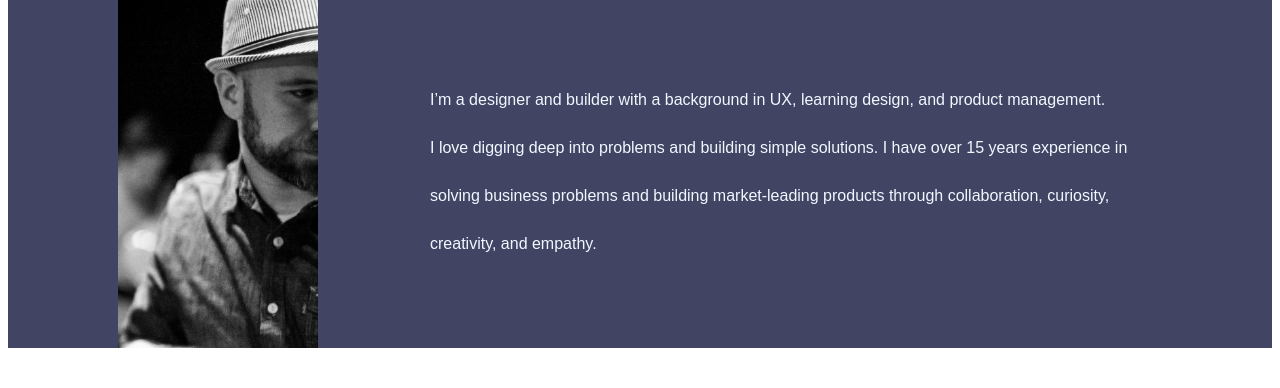
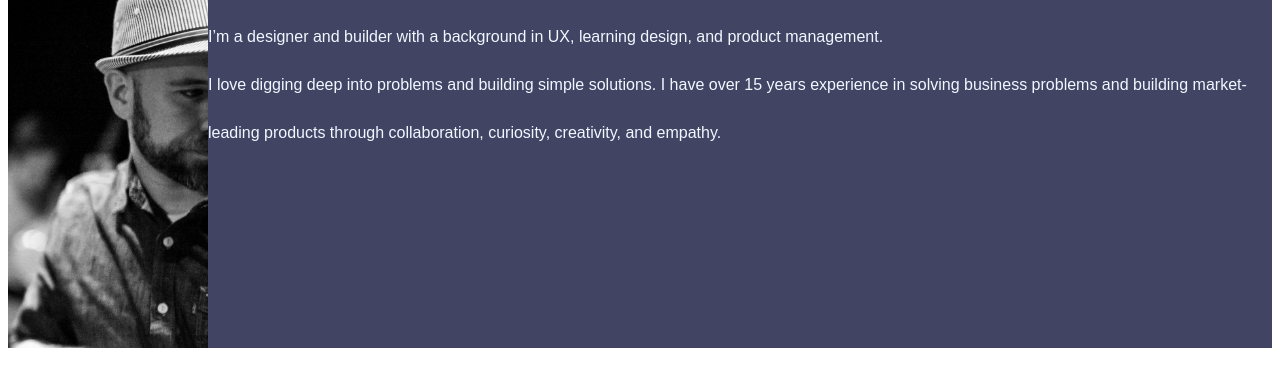
Before and after one commit to odellnat/UX_UI_HW_18, a plain HTML site: page index.html in a window 1280 px wide. Shown: the part 216-604 px from the top of the page. Drawn offline with Linux system fonts and the light colour scheme.

Commit message:
1-29-22 1139

```diff
--- a/css/style.css
+++ b/css/style.css
@@ -8,7 +8,7 @@ body {
 
 .navGrid {
   display: grid;
-  grid-template-columns: 1fr 2fr;
+  grid-template-columns: 31% 69%;
   grid-template-areas:
       "firstName logoImage"
       "lastName topNav";
@@ -65,24 +65,27 @@ body {
   flex-direction: row;
   align-items: stretch;
   background-color: #424464;
+  max-height: 350.6px;
 }
 
+.heroContainer .fb1 {
+    display: flex;
+    flex: 33%;
+       }
 
-.heroShot {
+.heroContainer > .fb1 > .heroImage {
+    margin: auto;
+  }
+
+.heroContainer .fb2 {
     display: flex;
-    margin-left: 110px;
-}
+    flex: 67%;
+    padding: 3em;
+            }
 
-.heroText {
-    align-self: center;
-}
 
-.heroText > p {
+.heroContainer p {
     color: aliceblue;
-    margin-left: 7em;
-    margin-right: 7em;
-    justify-self: center;
-    align-self: center;
     font-family: "Cairo", sans-serif;
     font-weight: 100;
     line-height: 3;
```
